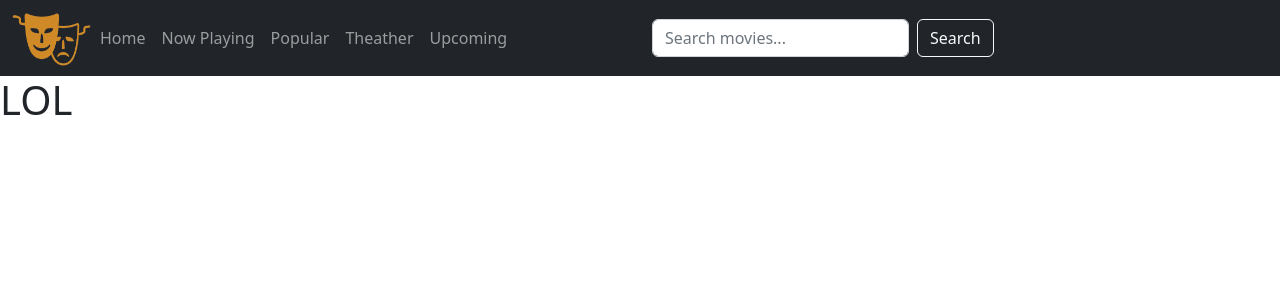
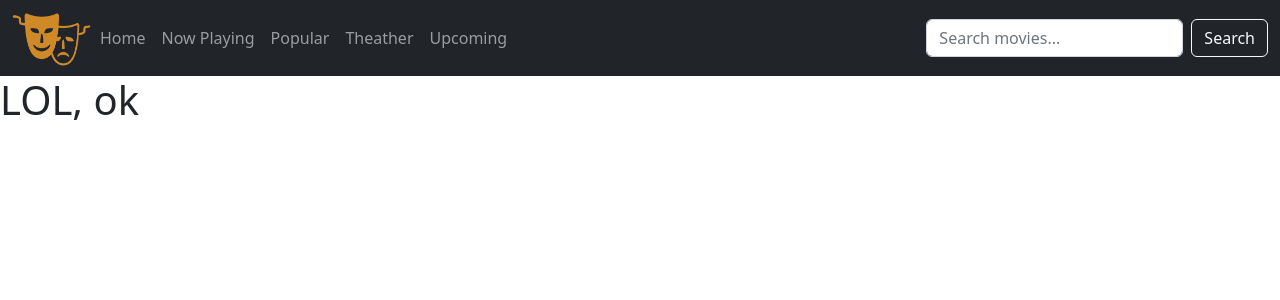
Before and after one commit to seamanc2016/ReelGood, a React (Create React App) app in the folder frontend/: page / in a window 1280 px wide. Shown: the top 300 px of the page. Built offline with nearby package versions, Linux system fonts and the light colour scheme.

Commit message:
Added some changes to navbar, still need login

```diff
--- a/frontend/src/components/navbar/NavbarBody.js
+++ b/frontend/src/components/navbar/NavbarBody.js
@@ -1,13 +1,13 @@
 import 'bootstrap/dist/css/bootstrap.css';
 import logo from '../../reelgood_logo.png';
-import { Navbar, Nav, Container, Image} from 'react-bootstrap'
+import { Navbar, Nav, Container, Image } from 'react-bootstrap'
 import { Link } from 'react-router-dom'
 import MySearchBar from './SearchBar';
 export default function MyNavbar() {
     return (
         <Navbar bg="dark" variant="dark" expand="lg">
-            <Container className="mb-6" fluid> {/* Warning: bottom marging might exceed visual.*/}
-                    <Image src={logo} alt="Logo" width={80} height={60} />
+            <Container fluid> {/* Warning: bottom marging might exceed visual.*/}
+                <Image src={logo} alt="Logo" width={80} height={60} />
                 <Navbar.Toggle aria-controls="basic-navbar=nav" />
                 <Navbar.Collapse id="responsive-navbar-nav">
                     <Nav>
@@ -18,9 +18,7 @@ export default function MyNavbar() {
                         <Nav.Link as={Link} to='/upcoming'>Upcoming</Nav.Link>
                     </Nav>
                 </Navbar.Collapse>
-            </Container>
-            <Container> {/* Move TO THE RIGTH*/}
-                <MySearchBar />
+                <MySearchBar/>
             </Container>
         </Navbar>
     )
--- a/frontend/src/pages/Home.js
+++ b/frontend/src/pages/Home.js
@@ -1,5 +1,5 @@
 export default function Home() {
     return (
-        <h1>LOL</h1>
+        <h1>LOL, ok</h1>
     )
 }
--- a/frontend/src/pages/NowPlaying.js
+++ b/frontend/src/pages/NowPlaying.js
@@ -0,0 +1,5 @@
+export default function NowPLaying() {
+    return (
+        <h1>Making, sure</h1>
+    )
+}
```
